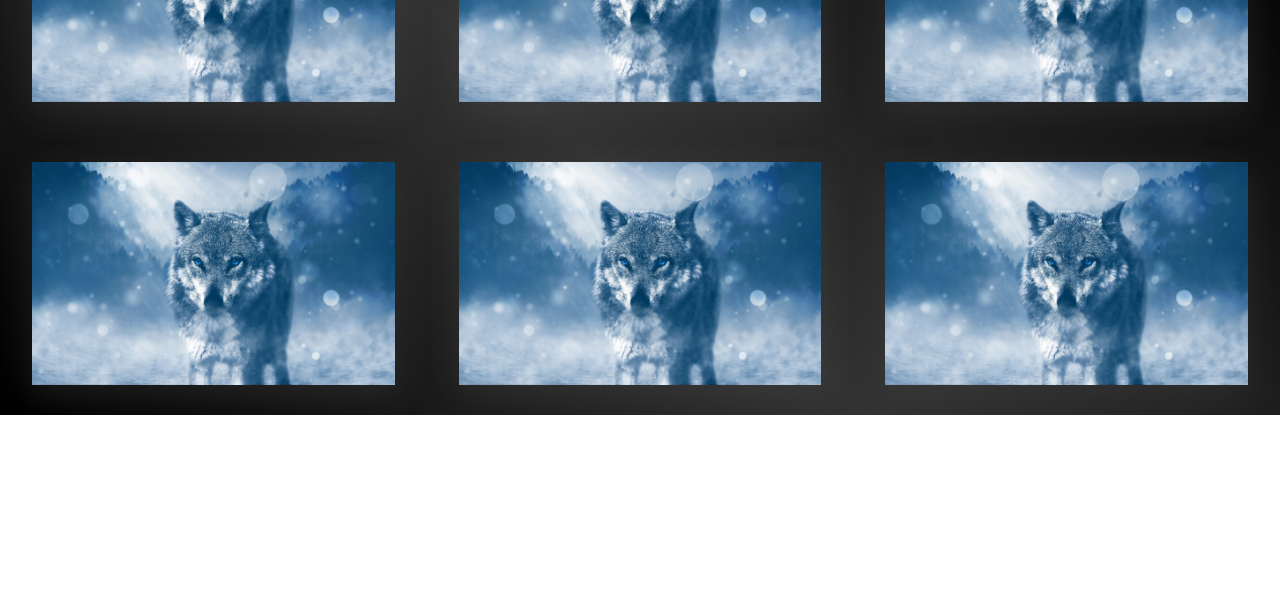
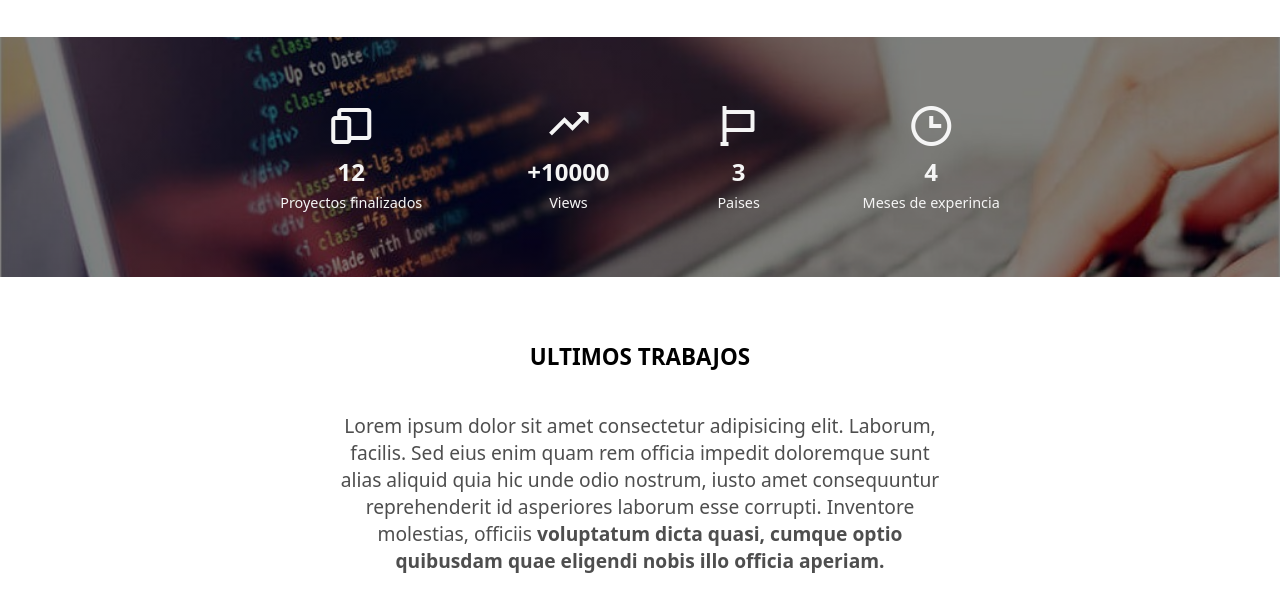
Before and after one commit to MaxiRinaldi22/Proyect-porfolio, a plain HTML site: page index.html in a window 1280 px wide. Shown: the part 2741-3338 px from the top of the page. Before the commit the page ends 3156 px from the top, so only its background shows below. Drawn offline with nearby package versions, Linux system fonts and the light colour scheme.

Commit message:
Paso antes del portfolio

```diff
--- a/css/styles.css
+++ b/css/styles.css
@@ -1,9 +1,9 @@
 /* General */
 @import url('https://fonts.googleapis.com/css2?family=Inconsolata:wght@200..900&display=swap');
 
-
 :root {
     --main-color: rgb(61, 61, 253);
+    --main-text: rgb(78, 78, 78);
 }
 
 * {
@@ -19,6 +19,9 @@ body {
     font-family: system-ui, -apple-system, BlinkMacSystemFont, 'Segoe UI', Roboto, Oxygen, Ubuntu, Cantarell, 'Open Sans', 'Helvetica Neue', sans-serif;
 }
 
+.bold{
+    font-weight: bold;
+}
 
 /* header */
 
@@ -30,19 +33,19 @@ header{
     padding-top: 30px;
     width: 100%;
 }
-nav ul li{
+header nav ul li{
     display: inline-block;
     padding: 0 40px;
 }
 
-li, a {
+header li, a {
     text-decoration: none;
     color: whitesmoke;
     font-weight: 500;
     font-size: .8rem;
 }
 
-li:hover, a:hover {
+header  li:hover, a:hover {
     text-decoration: underline;
     text-decoration-thickness: .1rem;
     text-underline-offset: 1rem;
@@ -63,7 +66,6 @@ li:hover, a:hover {
     background-repeat: no-repeat;
     background-size: cover;
     background-position: center center;
-
 }
 
 .content {
@@ -74,7 +76,6 @@ li:hover, a:hover {
     flex-direction: column;
     height: 100vh;
     margin-top: 150px;
-
 }
 
 .hero-info h2 {
@@ -127,8 +128,6 @@ li:hover, a:hover {
     border-right: 3px solid ;
 }
 
-
-
 @keyframes animacion{
     from{
         width: 0px;
@@ -140,8 +139,6 @@ li:hover, a:hover {
         border-color: transparent;
     }
 }
-
-
 
 /* About */
 
@@ -175,6 +172,7 @@ li:hover, a:hover {
     max-width: 500px;
     margin-bottom: 200px;
     font-size: 1.1rem;
+    color: var(--main-text);
 }
 
 .container-about h4 {
@@ -236,7 +234,6 @@ li:hover, a:hover {
     margin: 20px;
     grid-column-start: 2;
     grid-column-end: 4;
-
 }
 
 .text1 h4 {
@@ -253,6 +250,7 @@ li:hover, a:hover {
     justify-content: center;
     align-items: center;
     padding: 20px;
+    color: var(--main-text);
 }
 
 .text2 {
@@ -260,6 +258,8 @@ li:hover, a:hover {
     flex-direction: column;
     padding: 20px;
     grid-column-start: 1;
+    padding: 40px;
+
 }
 
 .text2 h4 {
@@ -276,6 +276,8 @@ li:hover, a:hover {
     align-items: start;
     padding: 20px;
     font-size: 1.2rem;
+    color: var(--main-text);
+
 }
 
 .icons {
@@ -296,72 +298,72 @@ li:hover, a:hover {
     grid-column-end: 4;
 }
 
-/* Projects */
+/* Separador */
 
-img {
-    width: 100%;
-    height: 100%;
-    object-fit: cover;
+.container-separator {
+    background-image: linear-gradient(
+        0deg,
+        rgba(0,0,0,0.5),
+        rgba(0,0,0,0.5)
+    )
+    ,url('../img/front-end-cropped.jpg');
+    background-repeat: no-repeat;
+    background-size: cover;
+    background-position: center center;
+    width:  100%;
+    height: 30vh;
 }
 
-.card {
-    width: 85%;
-    background-color: white;
-    box-shadow:  0  10px 30px rgba(82, 81, 81, 0.3);
-    margin: 20px;
-    margin-top: 30px;
-    margin-bottom: 30px;
-    cursor: pointer;
-    position: relative;
-    transition: 0.5s ease-in-out;
+.backgorund {
+    display: flex;
+    align-items: center;
+    justify-content: center;
+    width:  100%;
+    height: 30vh;
+    flex-direction: row;
+    color: whitesmoke;
 }
 
-.card:hover {
-    transform: translateY(20px);
+.info{
+    display: flex;
+    flex-direction: column;
+    justify-content: center;
+    text-align: center;
+    align-items: center;
+    margin: 50px;
 }
 
-.card::before  {
-    content: "";
-    position: absolute;
-    top: 0;
-    left: 0;
-    display: block;
-    width: 100%;
-    height: 100%;
-    background: linear-gradient(45deg, rgba(0, 0, 0, .6), rgba(0, 0, 0, .5));
-    z-index: 2;
-    transition: 0.5s all;
-    opacity: 0;
-
+.number {
+    font-size: 1.5rem;
+    font-weight: bold;
+    margin: 5px;
 }
 
-.card:hover::before{
-    opacity: 1;
+.separador-text {
+    font-size: .9rem;
+    font-weight: 300;
 }
 
 
-.texto {
-    font-size: 20px;
-    position: relative;
-    z-index: 3;
-    opacity: 0;
-    transform: translateY(-30px) translateX(10px);
-    transition: 0.5s all;
-    color: white;
+/* Pre project */
 
+.container-pre-project {
+    display: flex;
+    flex-direction: column;
+    align-items: center;
+    justify-content: center;
+    text-align: center;
+    width: 100%;
+    height: 40vh;
 }
 
-.card:hover .texto {
-    opacity: 1;
+.container-pre-project h4 {
+    margin: 40px;
+    font-size: 1.4rem;
 }
 
-.container-project {
-    display: grid;
-    grid-template-columns: repeat(3, 1fr);
-    grid-template-rows: repeat(2, 1fr);
-    align-content: center;
-    justify-items: center;
-    background-color: #000000;
-    background-image: linear-gradient(43deg, #000000 0%, #333333 46%, #000000 100%);
-    width: 100%;
+.container-pre-project p {
+    font-size: 1.2rem;
+    max-width: 600px;
+    color: var(--main-text);
 }
--- a/index.html
+++ b/index.html
@@ -21,7 +21,7 @@
           <ul>
             <li><a href="#inicio">INICIO</a></li>
             <li><a href="#container-about">SOBRE MI</a></li>
-            <li><a href="">PORTFOLIO</a></li>
+            <li><a href="#container-pre-project">PORTFOLIO</a></li>
             <li><a href="">CONTACTO</a></li>
           </ul>
         </nav>
@@ -90,8 +90,8 @@
           minus! Magnam.
         </p>
         <div class="icons">
-          <i class="bx bxl-html5 bx-md" ></i>
-          <i class="bx bxl-css3 bx-md" ></i>
+          <i class="bx bxl-html5 bx-md"></i>
+          <i class="bx bxl-css3 bx-md"></i>
           <i class="bx bxl-javascript bx-md"></i>
           <i class="bx bxl-github bx-md"></i>
           <i class="bx bxl-git bx-md"></i>
@@ -101,45 +101,48 @@
     </section>
     <!-- End About -->
 
-    <!-- Projects -->
-    <section class="container-project">
-      <div class="card">
-        <img src="img/lobo.jpg" alt="Un lobo" />
-        <div class="texto">
-          <p>Colmillo blanco</p>
+    <!-- Separador -->
+
+    <section class="container-separator">
+      <div class="backgorund">
+        <div class="info">
+          <i class="bx bx-devices bx-lg"></i>
+          <p class="number">12</p>
+          <p class="separador-text">Proyectos finalizados</p>
         </div>
-      </div>
-      <div class="card">
-        <img src="img/lobo.jpg" alt="Un lobo" />
-        <div class="texto">
-          <p>Colmillo blanco</p>
+        <div class="info">
+          <i class="bx bx-trending-up bx-lg"></i>
+          <p class="number">+10000</p>
+          <p class="separador-text">Views</p>
         </div>
-      </div>
-      <div class="card">
-        <img src="img/lobo.jpg" alt="Un lobo" />
-        <div class="texto">
-          <p>Colmillo blanco</p>
+        <div class="info">
+          <i class="bx bx-flag bx-lg"></i>
+          <p class="number">3</p>
+          <p class="separador-text">Paises</p>
         </div>
-      </div>
-      <div class="card">
-        <img src="img/lobo.jpg" alt="Un lobo" />
-        <div class="texto">
-          <p>Colmillo blanco</p>
-        </div>
-      </div>
-      <div class="card">
-        <img src="img/lobo.jpg" alt="Un lobo" />
-        <div class="texto">
-          <p>Colmillo blanco</p>
-        </div>
-      </div>
-      <div class="card">
-        <img src="img/lobo.jpg" alt="Un lobo" />
-        <div class="texto">
-          <p>Colmillo blanco</p>
+        <div class="info">
+          <i class="bx bx-time bx-lg"></i>
+          <p class="number">4</p>
+          <p class="separador-text">Meses de experincia</p>
         </div>
       </div>
     </section>
+    <!-- End separador -->
+
+    <!-- Projects -->
+    <section class="container-pre-project" id="container-pre-project">
+      <h4>ULTIMOS TRABAJOS</h4>
+      <p>
+        Lorem ipsum dolor sit amet consectetur adipisicing elit. Laborum,
+        facilis. Sed eius enim quam rem officia impedit doloremque sunt alias
+        aliquid quia hic unde odio nostrum, iusto amet consequuntur
+        reprehenderit id asperiores laborum esse corrupti. Inventore molestias,
+        officiis <span class="bold">voluptatum dicta quasi, cumque optio quibusdam quae eligendi
+        nobis illo officia aperiam.</span>
+      </p>
+    </section>
+
+
     <!-- End projects -->
 
     <!-- Footer -->
```
Also changed, not shown: img/front-end-cropped.jpg (added), img/lobo.jpg (deleted).
